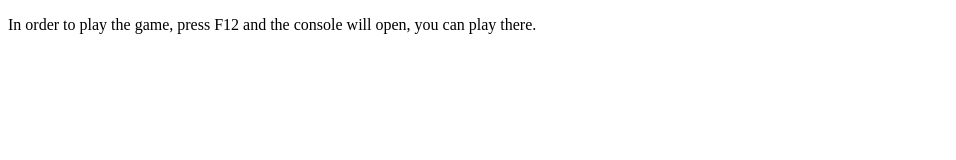
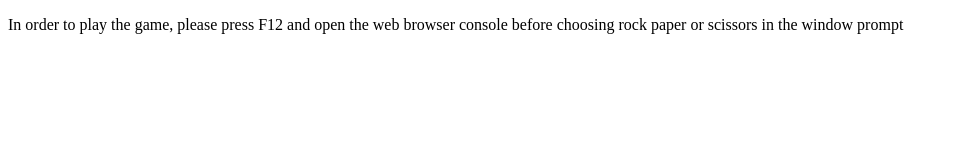
Before and after one commit to matiasalek/Foundations-The-Odin-Project, a plain HTML site: page RockPaperScissors/index.html in a window 1280 px wide. Shown: the whole page, without its empty margins (0-956 px from the left). Drawn offline with Linux system fonts and the light colour scheme.

Commit message:
More clear instructions for how to play the game
Added more clear instructions in the html file for "How to play the game".

```diff
--- a/RockPaperScissors/index.html
+++ b/RockPaperScissors/index.html
@@ -9,7 +9,9 @@
 </head>
 
 <body>
-	<p>In order to play the game, press F12 and the console will open, you can play there.</p>
+	<p>In order to play the game, please press F12 and open
+		 the web browser console before choosing rock paper or scissors in the window prompt</p>
+		 <br>
 	<script src="main.js"></script>
 </body>
 
```
